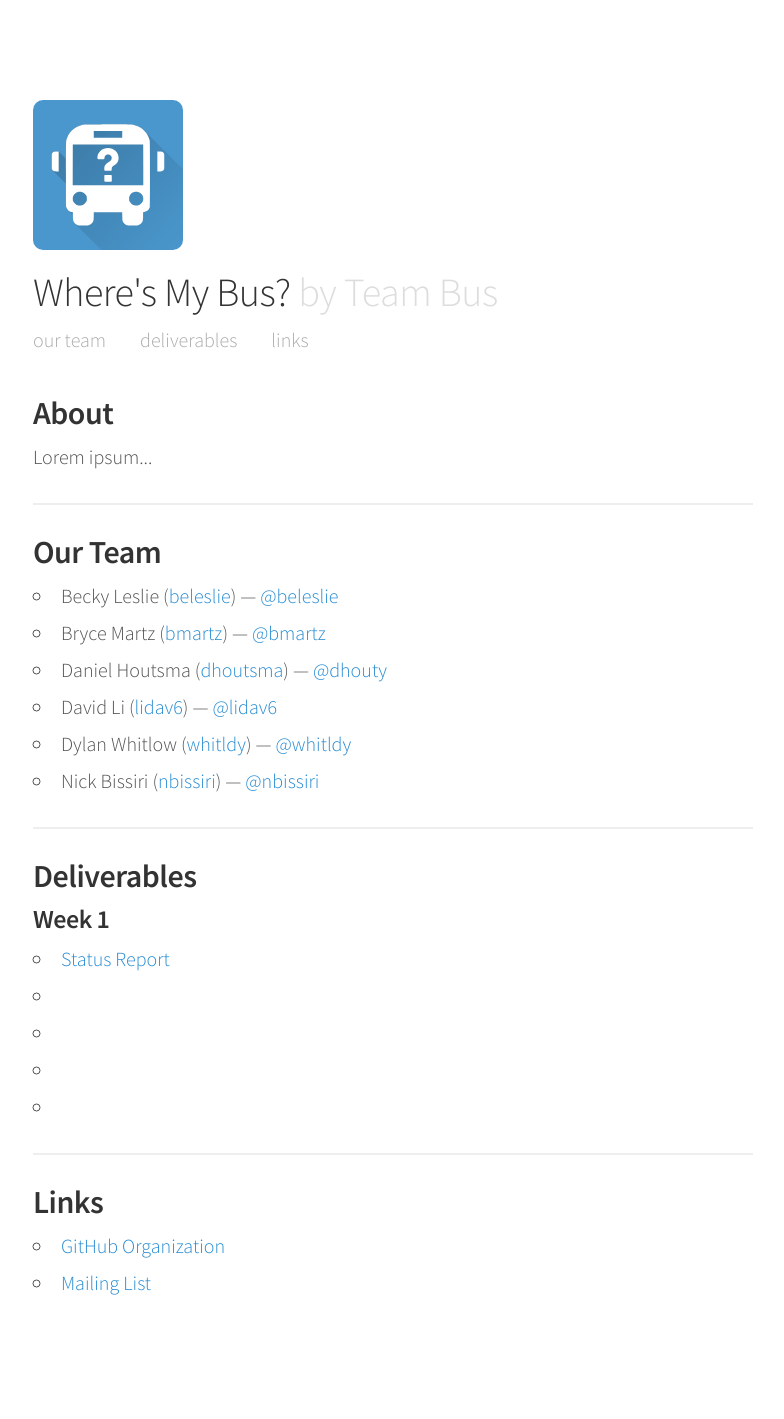
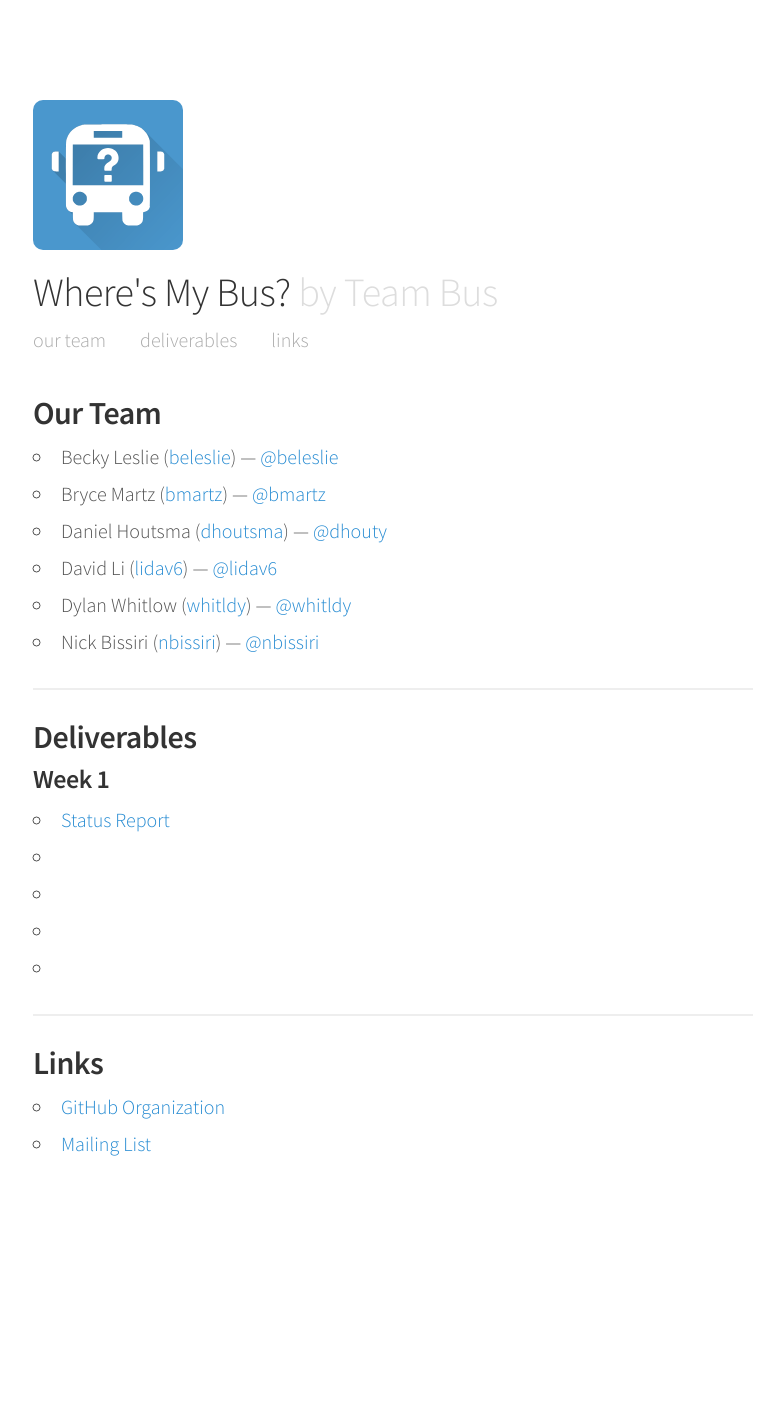
Before and after one commit to WheresMyBus/WheresMyBus.github.io, a Jekyll site: the page built from index.html, in a window 1280 px wide. Shown: the whole page, without its empty margins (247-1031 px from the left). Built offline with Jekyll 4.4.1, drawn with Linux system fonts in a browser that asks for light colours; after the commit the page ends 1280 px from its top, so only the background shows below that.

Commit message:
Remove about section from index.html

```diff
--- a/index.html
+++ b/index.html
@@ -15,14 +15,6 @@ layout: page
     {% endfor %}
   </nav>
 </header>
-
-<div id="about">
-  <h2>About</h2>
-
-  <p>Lorem ipsum...</p>
-</div>
-
-<hr />
 
 <div id="team">
   <h2>Our Team</h2>
```
